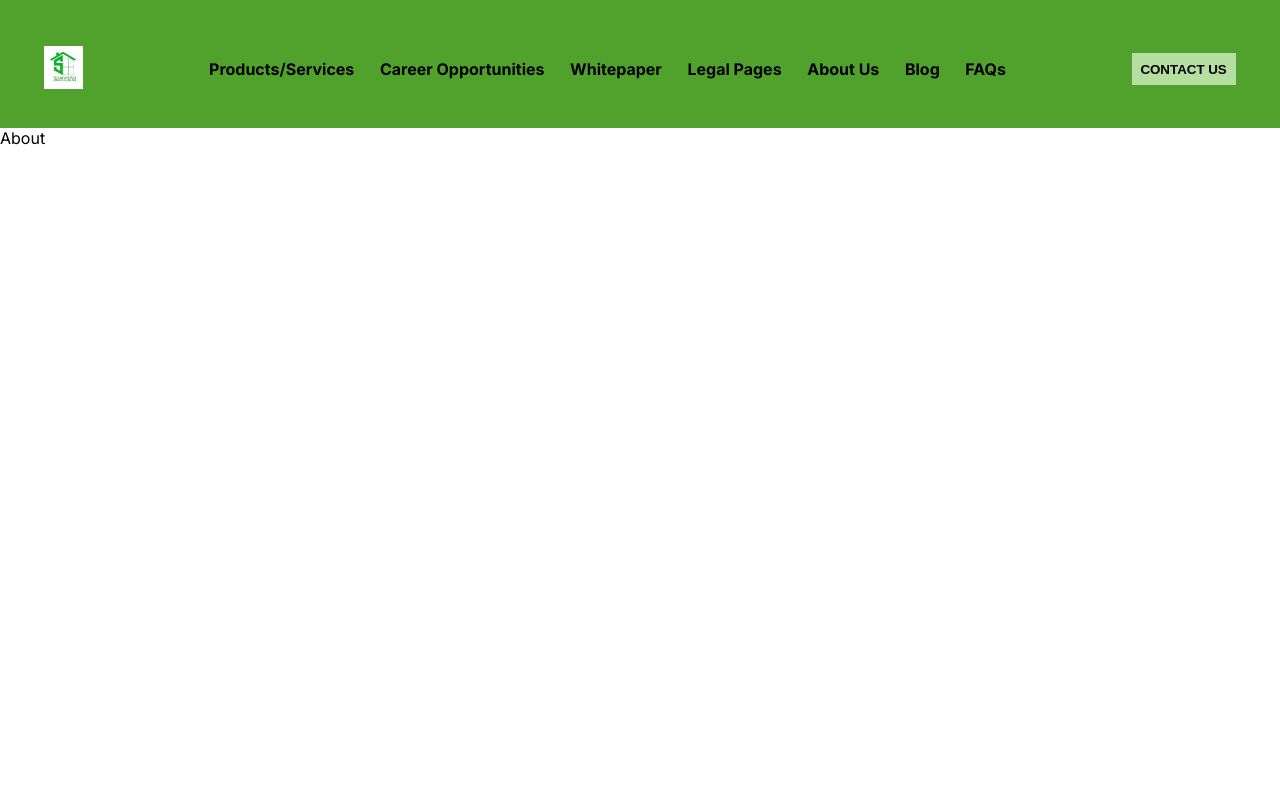
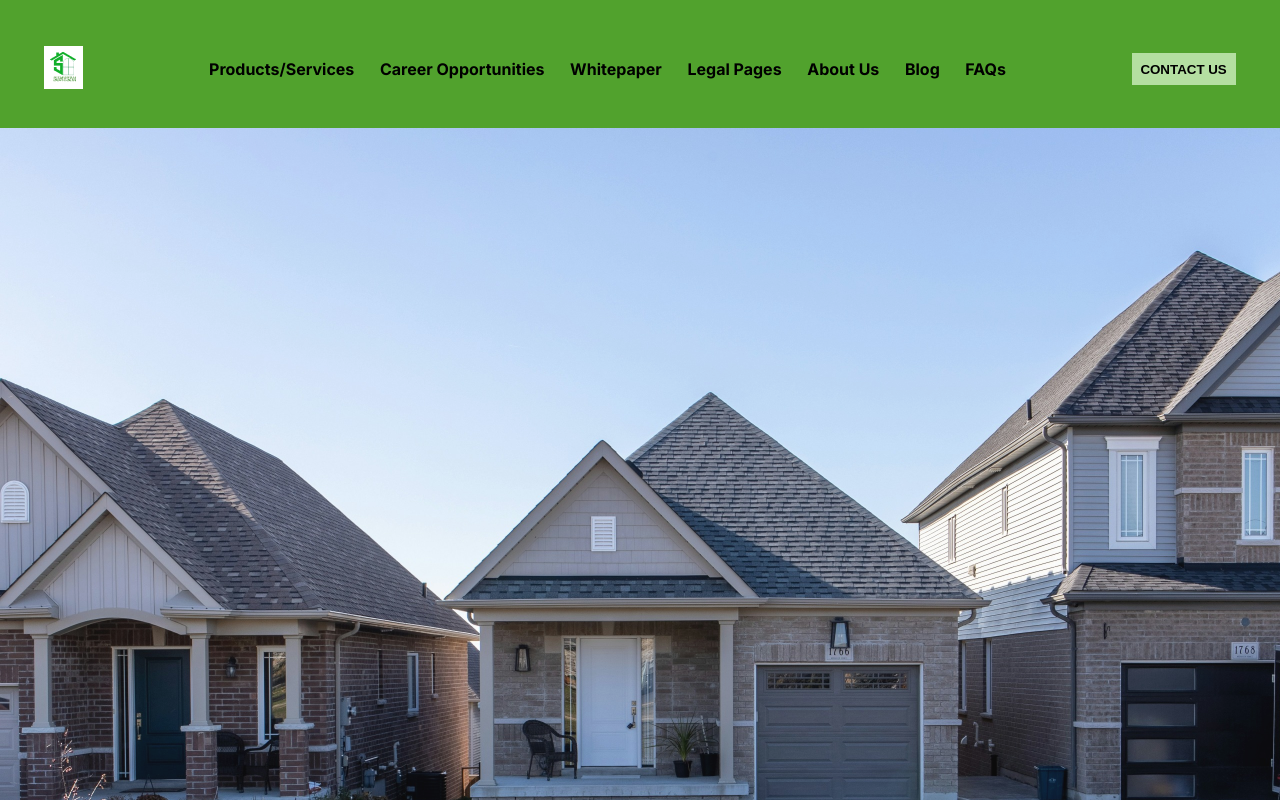
Before and after one commit to SumySan-Homex/Sumysan, a Next.js app: page / in a window 1280 px wide. Shown: the top 800 px of the page. Built offline with nearby package versions, Linux system fonts and the light colour scheme.

Commit message:
:sparkles: Intro new features/images for the abt sec. wip...

```diff
--- a/components/About.tsx
+++ b/components/About.tsx
@@ -1,7 +1,17 @@
 import React from "react";
+import Image from "next/image";
+import re1 from "../public/re1.png";
+import re2 from "../public/re2.png";
 
 const About = () => {
-  return <div>About</div>;
+  return (
+    <div>
+      <div>
+        <Image src={re1} alt="estate" />
+        <Image src={re2} alt="house" />
+      </div>
+    </div>
+  );
 };
 
 export default About;
```
Also changed, not shown: public/re2.png (added).
